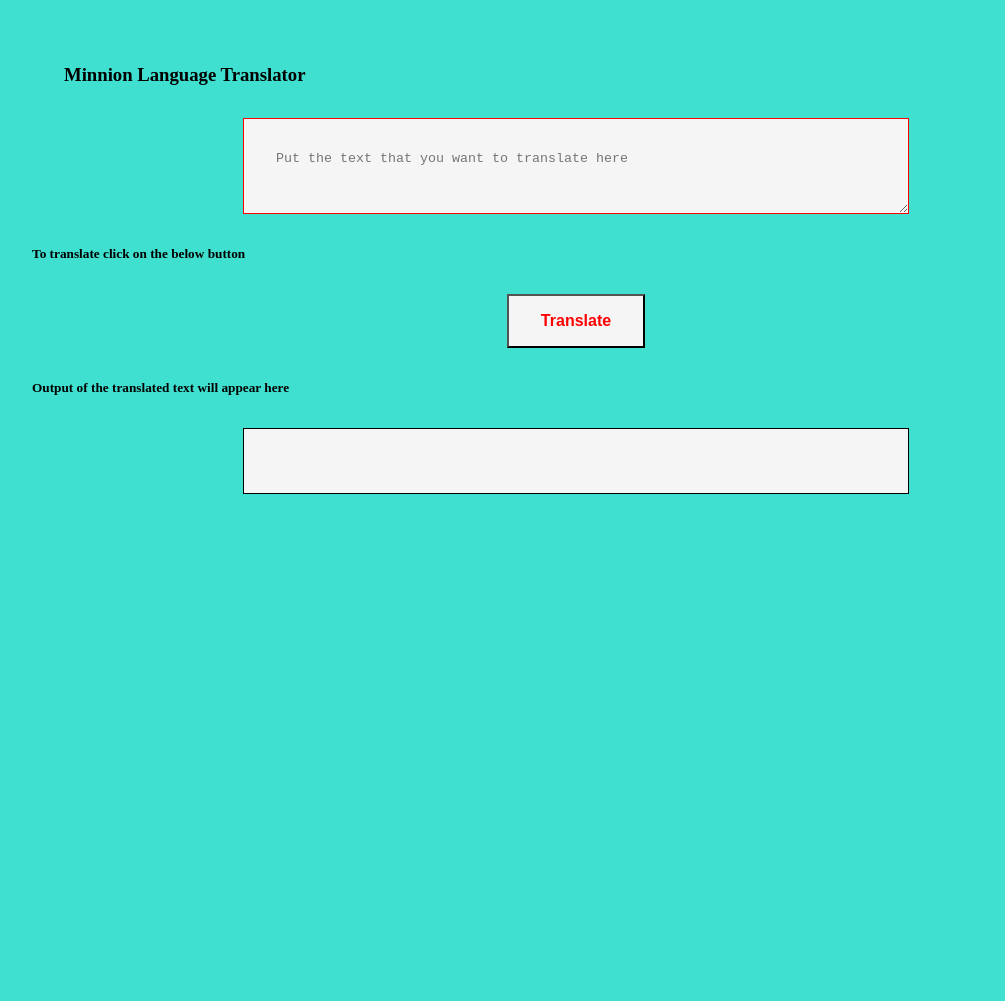
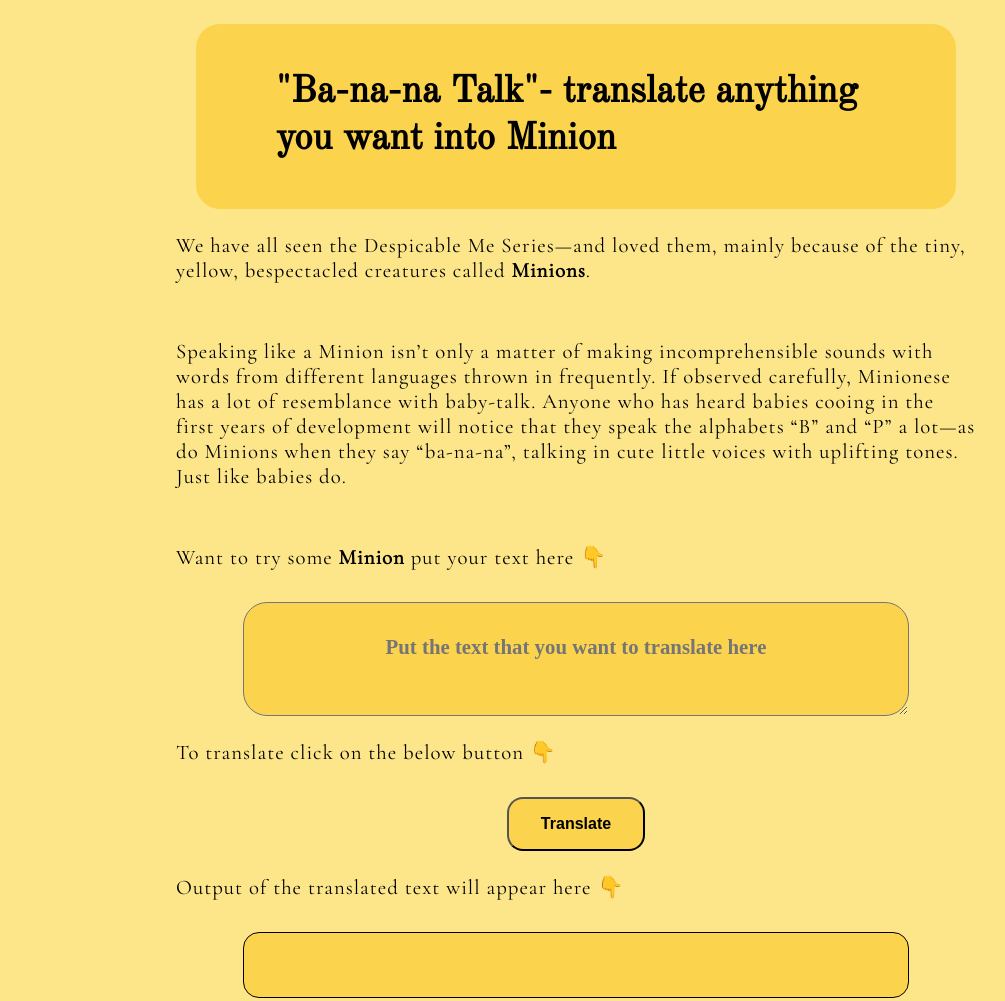
Before and after one commit to Sanskar-Choubey/Banana-Talk, a plain HTML site: page index.html in a window 1280 px wide. Shown: the top 1001 px of the page, without its empty margins (64-1069 px from the left). Before the commit the page ends 800 px from the top, so only its background shows below. Drawn offline with nearby package versions, Linux system fonts and the light colour scheme.

Commit message:
style : content

```diff
--- a/index.html
+++ b/index.html
@@ -1,20 +1,49 @@
 <!DOCTYPE html>
 <html lang="en">
+
 <head>
     <meta charset="UTF-8">
     <meta name="viewport" content="width=device-width, initial-scale=1.0">
     <title>Banana App</title>
     <link href="/style.css" type="text/css" rel="stylesheet">
 </head>
+
 <body>
-    <header>
-       <h3>Minnion Language Translator</h3>
-    </header>
-    <textarea class="input-field" placeholder="Put the text that you want to translate here"></textarea>
-    <h5>To translate click on the below button</h5>
-    <button class="btn">Translate</button>
-    <h5>Output of the translated text will appear here</h5>
-    <div class="output-field"></div>
+    <div class="whole-content">
+        <header class="heading">
+            <h3>"Ba-na-na Talk"-
+                translate anything you want into Minion</h3>
+        </header>
+        <p class="content">
+            We have all seen the Despicable Me Series—and loved them, mainly because of the tiny, yellow, bespectacled
+            creatures called <span style="font-weight: bold;">Minions</span>.
+        </p>
+        <p class="content">
+            Speaking like a Minion isn’t only a matter of making incomprehensible sounds with words from different languages
+            thrown in frequently. If observed carefully, Minionese has a lot of resemblance with baby-talk. Anyone who has
+            heard babies cooing in the first years of development will notice that they speak the alphabets “B” and “P” a
+            lot—as do Minions when they say “ba-na-na”, talking in cute little voices with uplifting tones. Just like babies
+            do.
+        </p>
+        <p class="content">
+            Want to try some <span style="font-weight: bold;">Minion</span> put your text here 👇<br>
+        </p>
+        <textarea class="input-field" placeholder="Put the text that you want to translate here"></textarea>
+        <p class="content">
+            To translate click on the below button 👇
+        </p>
+        <button class="btn">Translate</button>
+        <p class="content">
+            Output of the translated text will appear here 👇
+        </p>
+        <div class="output-field"></div>
+    </div>
+
+    <div class="image-content">
+        <img class="img" src="/images/despicable-me-2-minions.jpg" width="100%">
+    </div>
+
     <script src="/apps.js" type="text/javascript"></script>
 </body>
+
 </html>
--- a/style.css
+++ b/style.css
@@ -1,45 +1,91 @@
-*{
-    margin: 2rem;
+@import url('https://fonts.googleapis.com/css2?family=Lato:wght@400;700&display=swap');
+
+@import url('https://fonts.googleapis.com/css2?family=Cormorant+Garamond&family=Lobster+Two:wght@700&family=Old+Standard+TT&display=swap');
+
+html {
+    background-color: #FDE68A;
+    margin: 1rem;
 }
 
-body{
-    background-color: turquoise;
+:root {
+    --background: #FCD34D;
 }
 
-.input-field{
+.whole-content{
+    float: bottom;
+    padding-bottom: 1rem;
+}
+
+.image-content{
+     float: top;
+     display: block;
+     border: 1px solid yellow;
+     max-width: 20rem;
+     margin: auto;
+}
+
+.heading {
+    border-radius: 1.5rem;
+    font-family: 'Old Standard TT';
+    font-size: 2rem;
+    padding: 0.5rem 5rem;
+    max-width: 600px;
+    margin: auto;
+    background-color: var(--background);
+}
+
+.content {
+    max-width: 800px;
+    margin: auto;
+    padding: 1.5rem 2rem 2rem 2rem;
+    letter-spacing: 1px;
+    word-wrap: 1px;
+    font-family: 'Cormorant Garamond';
+    font-size: 1.3rem;
+}
+
+
+/* input-text */
+.input-field {
     max-width: 600px;
     margin: auto;
     display: block;
     padding: 2rem;
-    border: 1px solid red;
     width: 90%;
-    background-color:whitesmoke;
+    background-color: var(--background);
+    border-radius: 1.5rem;
+    font-family: 'Coromorant Garamond';
+    font-size: 1.3rem;
+    font-weight: bold;
+    text-align: center;
 }
+
 /* button section */
 
-.btn{
+.btn {
     max-width: 300px;
+    border-radius: 1rem;
     display: block;
     margin: auto;
-    padding:1rem 2rem;
-    background-color:whitesmoke;
-    color: red;
+    padding: 1rem 2rem;
+    background-color:var(--background);
     font-weight: bold;
     font-size: 1rem;
 }
 
-.btn:hover{
-    background:white;
+.btn:hover {
+    background: #FDE68A;
     color: blue;
 }
 
 /* output field */
 
-.output-field{
-    border: 1px solid black;
+.output-field {
     width: 90%;
     max-width: 600px;
     margin: auto;
     padding: 2rem;
-    background-color: whitesmoke;
+    background-color:var(--background);
+    border-radius: 1rem;
+    border: 1px solid black;
 }
```
Also changed, not shown: images/despicable-me-2-minions.jpg (added).
